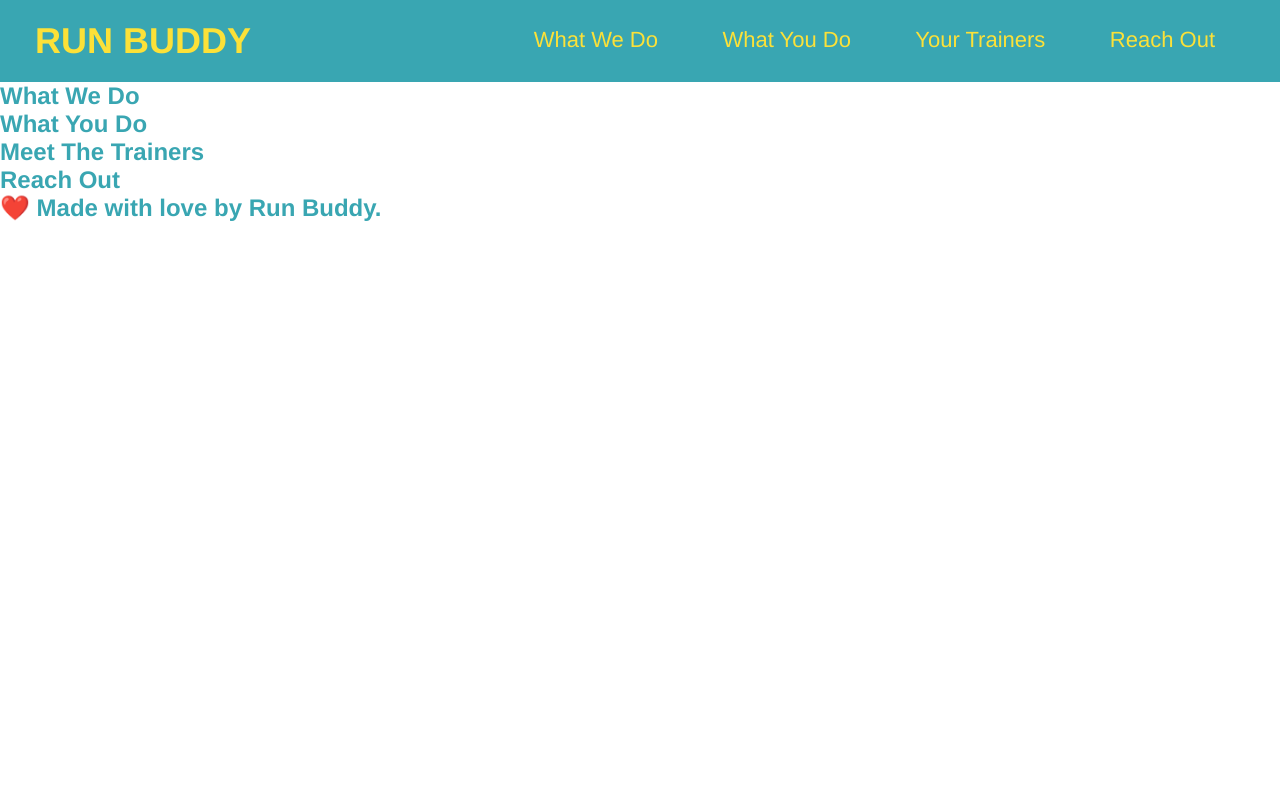
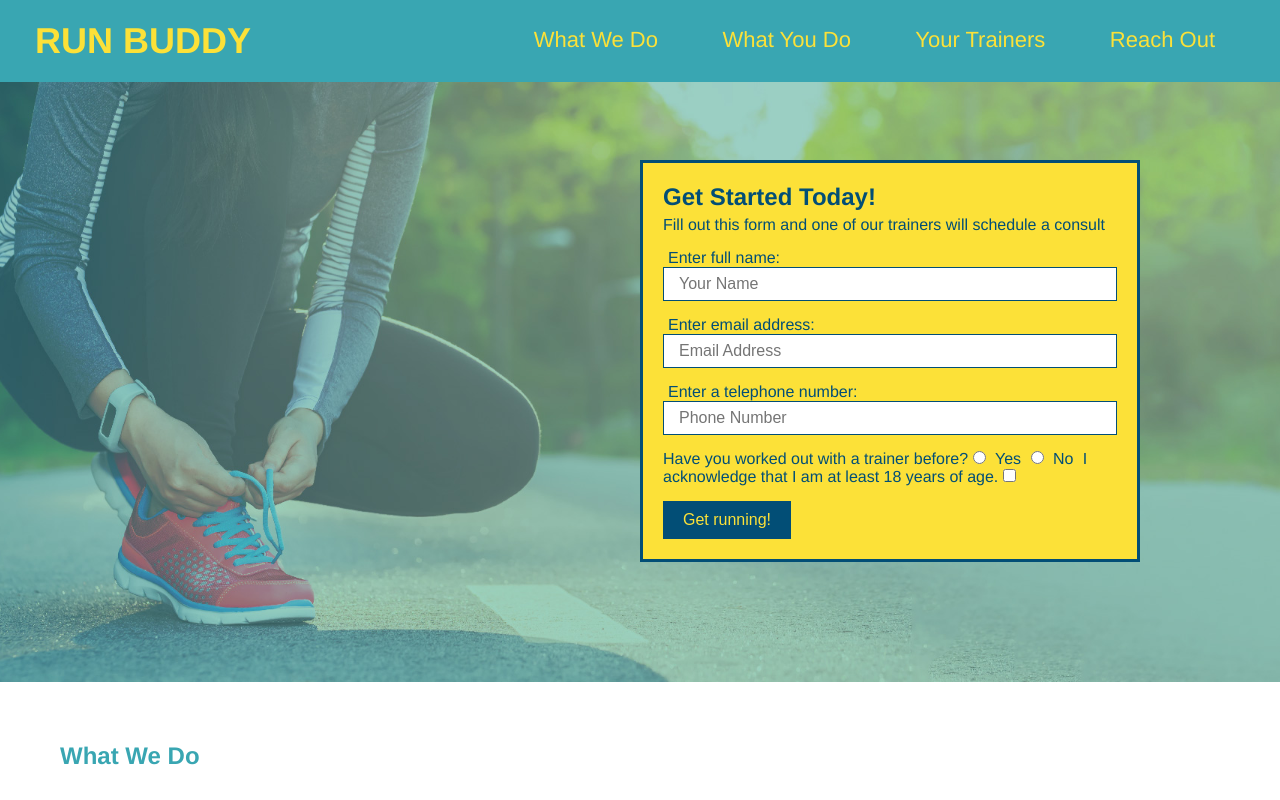
Before and after one commit to joseph-ndububa/run-buddy, a plain HTML site: page index.html in a window 1280 px wide. Shown: the top 800 px of the page. Drawn offline with Linux system fonts and the light colour scheme.

Commit message:
hero and footer finished

```diff
--- a/assets/css/style.css
+++ b/assets/css/style.css
@@ -1,6 +1,7 @@
 * {
     margin: 0;
     padding: 0;
+    box-sizing: border-box;
 }
 
 body {
@@ -40,3 +41,82 @@ header nav ul li a {
     font-weight: lighter;
     font-size: 22px;
 }
+
+footer {
+    background: #fce138;
+    width: 100%;
+    padding: 40px 35px;
+}
+
+footer div {
+    float: right;
+    line-height: 1.5;
+    text-align: right;
+}
+
+footer h2 {
+    display: inline;
+    color: #024e76;
+    font-size: 30px;
+    margin: 0;
+}
+
+footer a {
+    color: #024e76;
+}
+
+section {
+    padding: 60px;
+}
+
+/*Hero Style Start */
+.hero {
+        position: relative;
+        background-image: url("../images/hero-bg.jpg");
+        height: 600px;
+        background-size: cover;
+        background-position: center;
+}
+/*Hero Style End */
+
+.hero-form {
+    background-color: #fce138;
+    padding: 20px;
+    width: 500px;
+    color: #024e76;
+    border: 3px solid #024e76;
+    position: absolute;
+    bottom: 120px;
+    right: 140px;
+}
+
+.hero-form p {
+    margin: 5px 0 15px 0;
+}
+
+.hero-form h3 {
+    font-size: 24px;
+    margin: 0;
+}
+
+.form-input {
+    border: 1px solid #024e76;
+    display: block;
+    padding: 7px 15px;
+    font-size: 16px;
+    color: #024e76;
+    width: 100%;
+    margin-bottom: 15px;
+}
+
+.hero-form label {
+    margin: 0 5px;
+}
+
+form button {
+    background-color: #024e76;
+    color: #fce138;
+    border: none;
+    padding: 10px 20px;
+    font-size: 16px;
+}
--- a/index.html
+++ b/index.html
@@ -37,10 +37,34 @@
         </nav>
     </header>
 
-    <!-- hero/jumbotron-->
-    <section>
-
+    <!-- hero section -->
+    <section class="hero">
+        <div class="hero-form">
+            <h3>Get Started Today!</h3>
+            <p>Fill out this form and one of our trainers will schedule a consult</p>
+            <form>
+                <label for="name">Enter full name:</label>
+                <input type="text" placeholder="Your Name" name="name" id="name" class="form-input" />
+                <label for="email">Enter email address:</label>
+                <input type="email" placeholder="Email Address" name="email" id="email" class="form-input" />
+                <label for="phone">Enter a telephone number:</label>
+                <input type="tel" placeholder="Phone Number" name="phone" id="phone" class="form-input" />
+                <p>
+                    Have you worked out with a trainer before?
+                    <input type="radio" name="trainer-confirm" id="trainer-yes" />
+                    <label for="trainer-yes">Yes</label>
+                    <input type="radio" name="trainer-confirm" id="trainer-no" />
+                    <label for="trainer-no">No</label>
+                    I acknowledge that I am at least 18 years of age.
+                    <input type="checkbox" name="age-confirm" id="age-confirm" />
+                </p>
+                <button type="submit">
+                    Get running!
+                </button>
+            </form>
+        </div>
     </section>
+    <!-- end hero -->
 
     <!--"what we do" section -->
     <section>
@@ -65,6 +89,10 @@
     <!-- footer -->
     <footer>
         <h2>❤️ Made with love by Run Buddy.</h2>
+        <div>
+            <a href="#">Read Our Privacy Policy</a><br />
+            &copy; 2019 Run Buddy, Inc.
+        </div>
     </footer>
 
 </body>
```
Also changed, not shown: assets/images/hero-bg.jpg (added).
